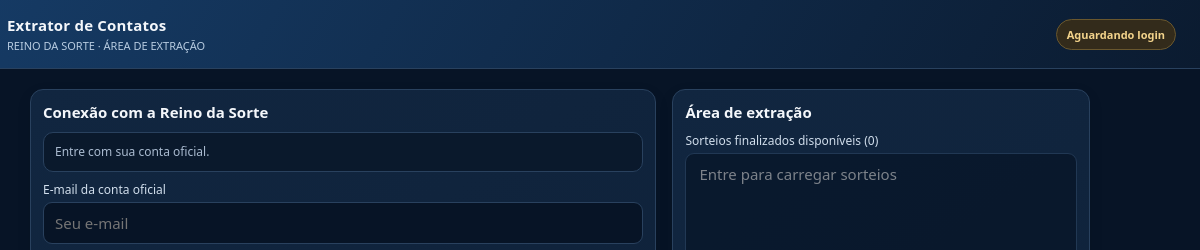
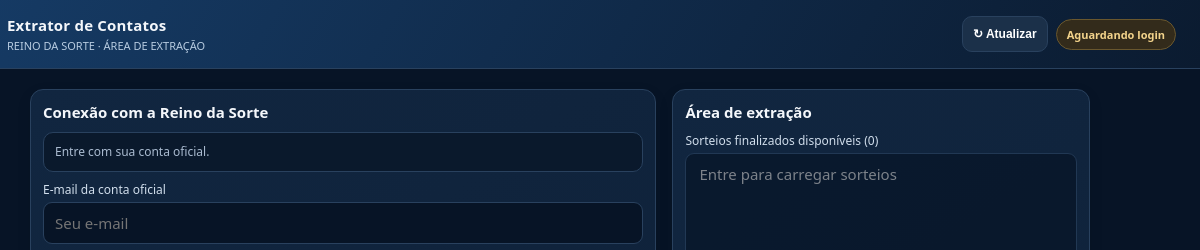
Before and after one commit to bancareinodasorte-tech/extrator-contatos-rds, a browser extension: page index.html in a window 1280 px wide. Shown: the top 250 px of the page, 80-1280 px from the left. Drawn offline with Linux system fonts and the light colour scheme.

Commit message:
Adicionar botão de atualização no cabeçalho

```diff
--- a/index.html
+++ b/index.html
@@ -10,7 +10,7 @@
 :root{color-scheme:dark;--bg:#071426;--panel:#10223a;--panel2:#0a192c;--line:#29415e;--blue:#2386f4;--gold:#e7bd65;--text:#f4f7fb;--muted:#aabbd0;--green:#4bc38a}
 *{box-sizing:border-box}body{margin:0;background:var(--bg);color:var(--text);font:15px system-ui,-apple-system,Segoe UI,Arial,sans-serif;min-height:100vh}
 header{padding:10px clamp(12px,3vw,24px);background:linear-gradient(120deg,#163c67,#0b1b30);border-bottom:1px solid var(--line);display:flex;align-items:center;justify-content:space-between;gap:10px;min-height:68px}
-.brand{display:flex;align-items:center;gap:11px;min-width:0}.logo-image{display:block;flex:0 0 52px;width:52px;height:48px;object-fit:contain;border-radius:10px}.brand strong{display:block;font-size:15px;letter-spacing:.2px}.brand strong{display:block;font-size:15px;letter-spacing:.2px}.brand small{display:block;color:#b8cce1;margin-top:3px;font-size:11px}.state{border:1px solid #69572e;color:#f3d38b;background:#332b1b;border-radius:999px;padding:7px 10px;font-size:11px;font-weight:800;white-space:nowrap}
+.brand{display:flex;align-items:center;gap:11px;min-width:0}.logo-image{display:block;flex:0 0 52px;width:52px;height:48px;object-fit:contain;border-radius:10px}.brand strong{display:block;font-size:15px;letter-spacing:.2px}.brand strong{display:block;font-size:15px;letter-spacing:.2px}.brand small{display:block;color:#b8cce1;margin-top:3px;font-size:11px}.header-actions{display:flex;align-items:center;gap:8px;flex-shrink:0}.header-actions .btn{min-height:36px;padding:7px 10px;font-size:12px}.state{border:1px solid #69572e;color:#f3d38b;background:#332b1b;border-radius:999px;padding:7px 10px;font-size:11px;font-weight:800;white-space:nowrap}
 main{width:min(1100px,100%);margin:auto;padding:clamp(10px,2vw,20px)}.intro{margin:4px 0 14px}.intro h1{font-size:clamp(25px,4vw,34px);margin:0 0 7px}.intro p{margin:0;color:var(--muted);line-height:1.55}
 .layout{display:grid;grid-template-columns:minmax(0,1.2fr) minmax(280px,.8fr);gap:16px}.card{border:1px solid var(--line);border-radius:13px;background:linear-gradient(145deg,#112640,#0e2037);padding:12px;min-width:0;box-shadow:0 5px 16px #00000012}.card h2{font-size:15px;margin:0 0 10px}.muted{color:var(--muted);font-size:13px;line-height:1.55}#sellerInfo:empty{display:none}.step{display:flex;gap:11px;padding:12px 0;border-bottom:1px solid #213954}.step:last-child{border-bottom:0}.num{flex:0 0 28px;height:28px;border-radius:9px;background:#1c3c60;display:grid;place-items:center;font-weight:800}.step b{display:block;margin-bottom:4px;font-size:14px}.step p{margin:0;color:var(--muted);font-size:12px;line-height:1.5}
 .btn{display:inline-flex;align-items:center;justify-content:center;border:0;border-radius:10px;min-height:44px;padding:11px 15px;background:var(--blue);color:white;text-decoration:none;font-weight:800;font-size:13px;cursor:pointer}.btn.alt{background:#1b3049;border:1px solid var(--line)}.btn:disabled{opacity:.45;cursor:not-allowed}.btn[hidden]{display:none!important}.actions{display:flex;flex-wrap:wrap;gap:8px;margin-top:10px}
@@ -20,11 +20,11 @@ label{display:block;font-size:12px;color:#d1deec;margin:9px 0 4px}input,select{w
 .bottom{margin-top:12px}.selection-summary{margin:9px 0 5px;padding:9px 10px;border:1px solid var(--line);border-radius:10px;background:var(--panel2);font-size:12px;line-height:1.6;color:#d8e6f5}.preview-table-wrap{overflow:auto;max-height:55vh;border:1px solid var(--line);border-radius:10px}.preview-table{width:100%;border-collapse:collapse;font-size:12px}.preview-table th,.preview-table td{text-align:left;padding:9px;border-bottom:1px solid var(--line);overflow-wrap:anywhere}.preview-table th{position:sticky;top:0;background:#1b3049}.preview-search{margin:10px 0}.hidden{display:none!important}
 footer{text-align:center;color:var(--muted);font-size:11px;line-height:1.6;padding:22px 16px 30px}
 @media(max-width:760px){.layout{grid-template-columns:1fr}.state{white-space:normal;text-align:center;max-width:130px}.metrics{grid-template-columns:repeat(3,minmax(0,1fr))}.metric{padding:9px}.metric strong{font-size:17px}}
-@media(max-width:390px){header{align-items:center}.logo-image{flex-basis:44px;width:44px;height:42px}.brand{gap:8px}.brand strong{font-size:13px}.brand small{max-width:165px;font-size:9px}.state{font-size:9px;padding:6px 8px;max-width:105px}main{padding:9px}.card{padding:11px}.btn{min-height:40px;padding:9px 11px;font-size:12px}}
+@media(max-width:390px){header{align-items:center}.header-actions{gap:5px}.header-actions .btn{min-height:32px;padding:6px 7px;font-size:10px}.logo-image{flex-basis:44px;width:44px;height:42px}.brand{gap:8px}.brand strong{font-size:13px}.brand small{max-width:165px;font-size:9px}.state{font-size:9px;padding:6px 8px;max-width:105px}main{padding:9px}.card{padding:11px}.btn{min-height:40px;padding:9px 11px;font-size:12px}}
 </style>
 </head>
 <body>
-<header><div class="brand"><img class="logo-image" src="/logo-oficial-rds.svg" alt="Reino da Sorte"><div><strong>Extrator de Contatos</strong><small>REINO DA SORTE · ÁREA DE EXTRAÇÃO</small></div></div><div class="state" id="appState">Aguardando login</div></header>
+<header><div class="brand"><img class="logo-image" src="/logo-oficial-rds.svg" alt="Reino da Sorte"><div><strong>Extrator de Contatos</strong><small>REINO DA SORTE · ÁREA DE EXTRAÇÃO</small></div></div><div class="header-actions"><button class="btn alt" id="refreshAppBtn" type="button" aria-label="Atualizar aplicativo" title="Atualizar aplicativo">↻ Atualizar</button><div class="state" id="appState">Aguardando login</div></div></header>
 <main>
 
 <div class="layout">
@@ -54,7 +54,7 @@ window.addEventListener("beforeinstallprompt",event=>{event.preventDefault();ins
 installBtn.addEventListener("click",async()=>{if(!installPrompt)return;installPrompt.prompt();await installPrompt.userChoice;installPrompt=null;installBtn.hidden=true;});
 if("serviceWorker" in navigator && location.protocol==="https:"){window.addEventListener("load",()=>navigator.serviceWorker.register("/sw.js").catch(()=>{}));}
 </script>
-<script src="/app.js?v=19"></script>
+<script src="/app.js?v=20"></script>
 <script>window.addEventListener("error",function(e){var s=document.getElementById("status");if(s&&e.message)s.textContent="Erro interno do aplicativo: "+e.message;});window.addEventListener("unhandledrejection",function(e){var s=document.getElementById("status");if(s)s.textContent="Falha de conexão: "+(e.reason&&e.reason.message?e.reason.message:String(e.reason));});</script>
 </body>
 </html>
```
